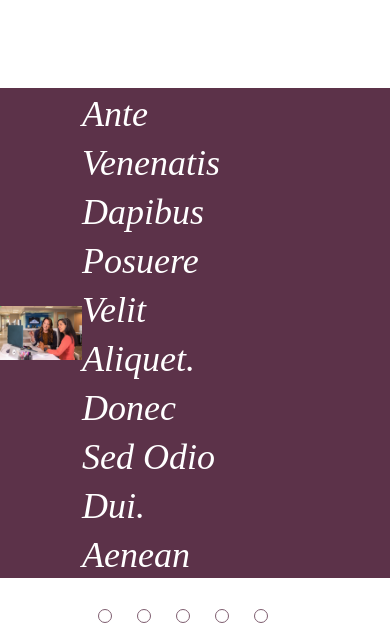
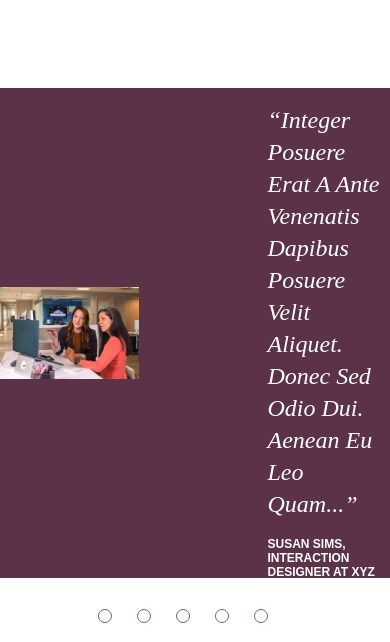
Before and after one commit to Natandronovich/active-box-project, a website built with Parcel: page index.html in a window 390 px wide. Shown: the part 4802-5444 px from the top of the page. Built offline with nearby package versions, Linux system fonts and the light colour scheme.

Commit message:
added padding for reviews

```diff
--- a/styles/reviews.less
+++ b/styles/reviews.less
@@ -10,7 +10,7 @@
         align-items: center;
         max-height: 490px;
         width: 100%;
-        justify-content: space-between;
+        // justify-content: space-between;
         background: @eggplant-background-color;
         margin-bottom: 31px;
     }
@@ -18,6 +18,10 @@
     &__image-wrapper {
         display: flex;
         max-width: 741px;
+
+        @media screen and (max-width: 1150px) {
+            max-width: 580px;
+        }
 
         img {
             width: 100%;
@@ -27,7 +31,7 @@
     &__content {
         display: flex;
         flex-direction: column;
-        margin-right: 170px;
+        padding: 0 10px 0 129px;
         color: @white-text-color;
     }
 
@@ -44,6 +48,11 @@
             display: flex;
             align-items: center;
             text-transform: capitalize;
+
+            @media screen and (max-width: 1150px) {
+                font-size: 24px;
+                line-height: 32px;
+            }
         }
     }
 
@@ -54,6 +63,11 @@
         display: flex;
         align-items: center;
         text-transform: uppercase;
+
+        @media screen and (max-width: 1150px) {
+            font-size: 12px;
+            line-height: 14px;
+        }
     }
 
     &__buttons {
```
